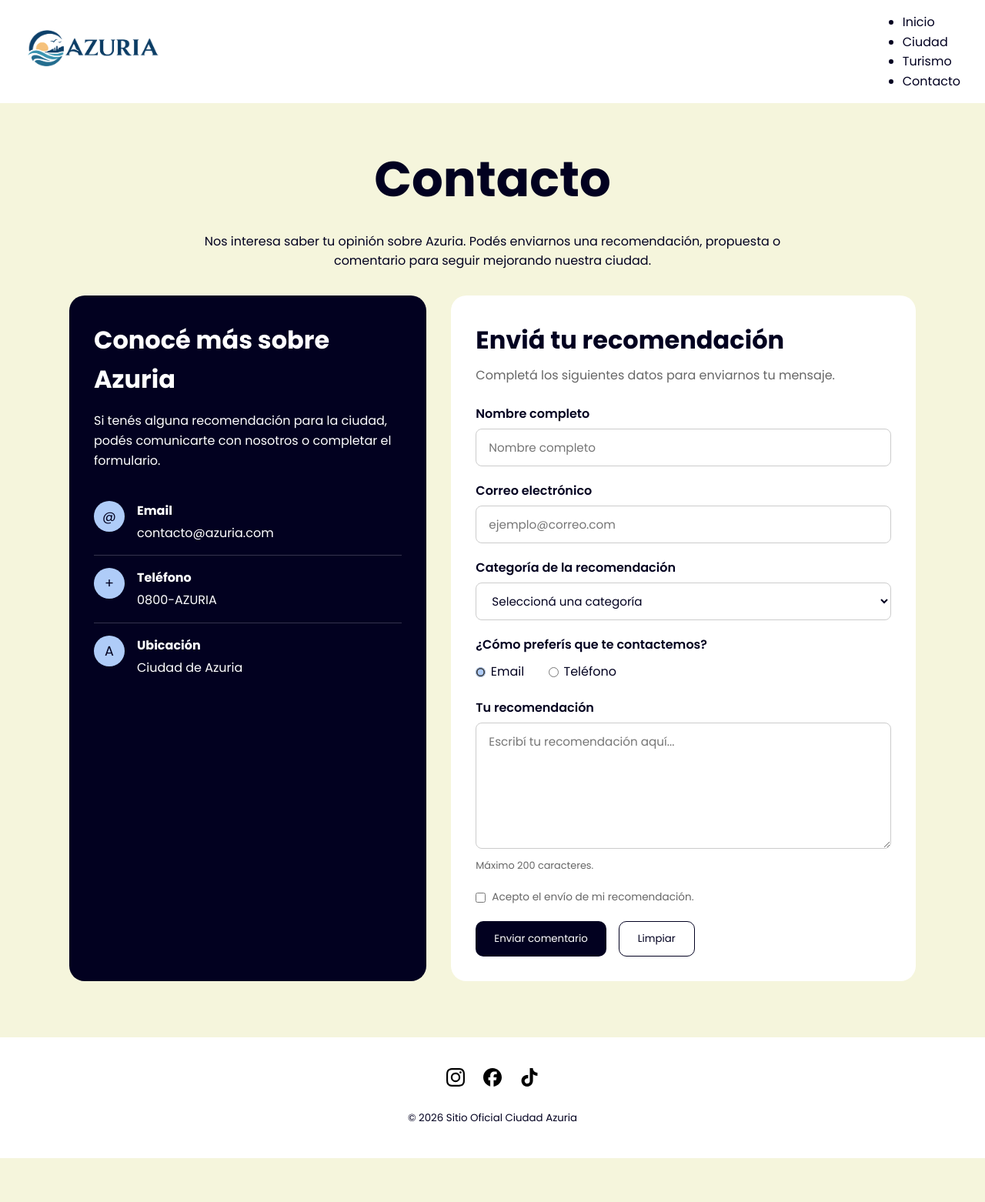
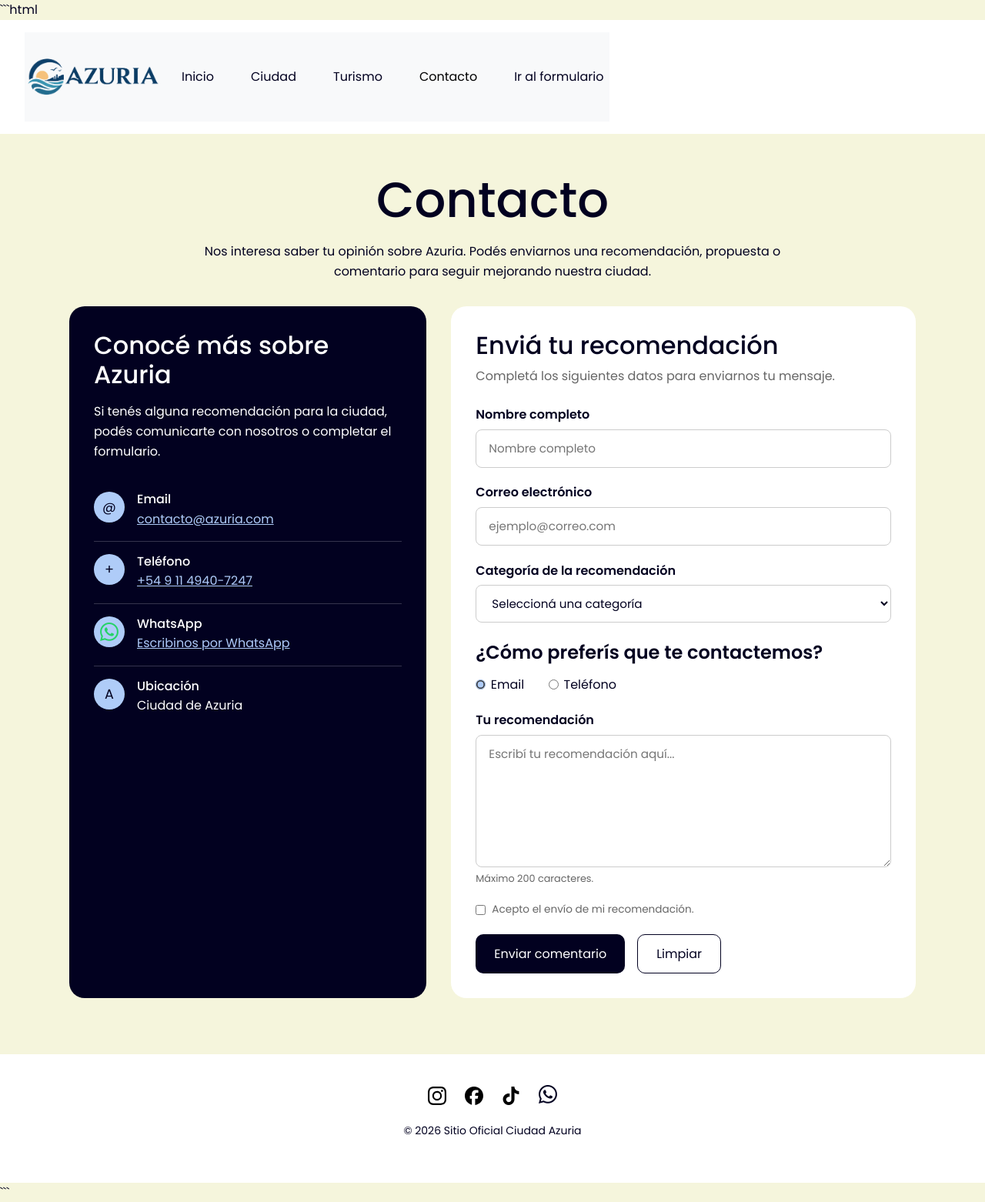
Before and after one commit to FacuAndino/azuria, a plain HTML site: page contacto.html in a window 1280 px wide. Shown: the whole page at 77% size. Before the commit the page ends 1505 px from the top, so only its background shows below. Drawn offline with nearby package versions, Linux system fonts and the light colour scheme.

Commit message:
Actualizacion de contacto y mejoras del sitio

````diff
--- a/contacto.html
+++ b/contacto.html
@@ -1,3 +1,4 @@
+ ```html
 <!DOCTYPE html>
 <html lang="es">
 
@@ -14,7 +15,13 @@
     <link rel="preconnect" href="https://fonts.gstatic.com" crossorigin>
     <link href="https://fonts.googleapis.com/css2?family=Poppins:wght@400;500;600;700&display=swap" rel="stylesheet">
 
-    <!-- CSS -->
+    <!-- Bootstrap -->
+    <link href="https://cdn.jsdelivr.net/npm/bootstrap@5.3.3/dist/css/bootstrap.min.css" rel="stylesheet">
+
+    <!-- Iconos Bootstrap -->
+    <link rel="stylesheet" href="https://cdn.jsdelivr.net/npm/bootstrap-icons@1.11.3/font/bootstrap-icons.min.css">
+
+    <!-- CSS propio -->
     <link rel="stylesheet" href="css/estilos.css">
 </head>
 
@@ -22,27 +29,53 @@
 
 <header>
 
-    <a href="index.html">
-        <img src="imagenes/logoAzuria.png" alt="Logo de Azuria" width="180">
-    </a>
+    <nav class="navbar navbar-expand-lg navbar-light bg-light" aria-label="Menú principal">
 
-    <nav aria-label="Menú principal" class="navbar">
-        <ul>
-            <li><a href="index.html">Inicio</a></li>
-            <li><a href="ciudad.html">Ciudad</a></li>
-            <li><a href="Lugares.html">Turismo</a></li>
-            <li><a href="contacto.html">Contacto</a></li>
-        </ul>
+        <a href="index.html" class="navbar-brand">
+            <img src="imagenes/logoAzuria.png" alt="Logo de Azuria" width="180">
+        </a>
+
+        <!-- Menú hamburguesa -->
+        <button class="navbar-toggler" type="button"
+            data-bs-toggle="collapse"
+            data-bs-target="#menuAzuria"
+            aria-controls="menuAzuria"
+            aria-expanded="false"
+            aria-label="Abrir menú">
+
+            <span class="navbar-toggler-icon"></span>
+        </button>
+
+        <div class="collapse navbar-collapse" id="menuAzuria">
+
+            <ul class="navbar-nav">
+                <li class="nav-item">
+                    <a class="nav-link" href="index.html">Inicio</a>
+                </li>
+
+                <li class="nav-item">
+                    <a class="nav-link" href="ciudad.html">Ciudad</a>
+                </li>
+
+                <li class="nav-item">
+                    <a class="nav-link" href="Lugares.html">Turismo</a>
+                </li>
+
+                <li class="nav-item">
+                    <a class="nav-link active" href="contacto.html">Contacto</a>
+                </li>
+
+                <li class="nav-item">
+                    <a class="nav-link" href="#formulario">Ir al formulario</a>
+                </li>
+            </ul>
+
+        </div>
     </nav>
 
 </header>
 
-
 <main>
-
-    <!--=================================
-        CONTACTO
-    =================================-->
 
     <section id="contacto">
 
@@ -57,6 +90,7 @@
             </p>
 
         </div>
+
         <div class="contacto-contenedor">
 
             <!-- Información de contacto -->
@@ -73,37 +107,65 @@
 
                 <div class="contacto-dato">
 
+                    <div class="icono-contacto">@</div>
+
+                    <div>
+                        <h3>Email</h3>
+                        <p>
+                            <a href="mailto:contacto@azuria.com">
+                                contacto@azuria.com
+                            </a>
+                        </p>
+                    </div>
+
+                </div>
+
+                <div class="contacto-dato">
+
+                    <div class="icono-contacto">+</div>
+
+                    <div>
+                        <h3>Teléfono</h3>
+                        <p>
+                            <a href="tel:+5491149407247">
+                                +54 9 11 4940-7247
+                            </a>
+                        </p>
+                    </div>
+
+                </div>
+
+                <!-- WhatsApp -->
+
+                <div class="contacto-dato">
+
                     <div class="icono-contacto">
-                        @
+                        <i class="bi bi-whatsapp" aria-hidden="true"></i>
                     </div>
 
                     <div>
-                        <h3>Email</h3>
-                        <p>contacto@azuria.com</p>
+                        <h3>WhatsApp</h3>
+
+                        <p>
+                            <a href="https://wa.me/5491149407247?text=Hola%2C%20quisiera%20consultar%20sobre%20Azuria."
+                               target="_blank"
+                               rel="noopener noreferrer">
+                                Escribinos por WhatsApp
+                            </a>
+                        </p>
                     </div>
 
                 </div>
+
                 <div class="contacto-dato">
 
-                    <div class="icono-contacto">
-                        +
-                    </div>
+                    <div class="icono-contacto">A</div>
 
-                    <div>
-                        <h3>Teléfono</h3>
-                        <p>0800-AZURIA</p>
-                    </div>
-
-                </div>
-                <div class="contacto-dato">
-
-                    <div class="icono-contacto">
-                        A
-                    </div>
                     <div>
                         <h3>Ubicación</h3>
                         <p>Ciudad de Azuria</p>
                     </div>
+
                 </div>
 
             </article>
@@ -111,7 +173,7 @@
 
             <!-- Formulario -->
 
-            <article class="contacto-formulario">
+            <article class="contacto-formulario" id="formulario">
 
                 <h2>Enviá tu recomendación</h2>
 
@@ -130,10 +192,10 @@
                             id="nombre"
                             name="nombre"
                             placeholder="Nombre completo"
-                            required
-                        >
+                            required>
 
                     </div>
+
                     <div class="campo">
 
                         <label for="email">Correo electrónico</label>
@@ -143,10 +205,10 @@
                             id="email"
                             name="email"
                             placeholder="ejemplo@correo.com"
-                            required
-                        >
+                            required>
 
                     </div>
+
                     <div class="campo">
 
                         <label for="categoria">
@@ -165,84 +227,138 @@
                             <option value="otro">Otro</option>
 
                         </select>
+
                     </div>
+
                     <fieldset class="preferencia">
 
                         <legend>¿Cómo preferís que te contactemos?</legend>
 
                         <div class="opciones-radio">
+
                             <label>
                                 <input type="radio" name="contacto" value="email" checked>
                                 Email
                             </label>
+
                             <label>
                                 <input type="radio" name="contacto" value="telefono">
                                 Teléfono
                             </label>
+
                         </div>
+
                     </fieldset>
+
                     <div class="campo">
+
                         <label for="comentario">
                             Tu recomendación
                         </label>
+
                         <textarea
                             name="comentario"
                             id="comentario"
                             rows="6"
                             maxlength="200"
                             placeholder="Escribí tu recomendación aquí..."
-                            required
-                        ></textarea>
+                            required></textarea>
+
                         <small>
                             Máximo 200 caracteres.
                         </small>
+
                     </div>
+
                     <div class="aceptacion">
+
                         <label>
                             <input type="checkbox" name="aceptar" required>
                             Acepto el envío de mi recomendación.
                         </label>
+
                     </div>
+
                     <div class="botones-formulario">
+
                         <button type="submit" class="boton-contacto">
                             Enviar comentario
                         </button>
+
                         <button type="reset" class="boton-limpiar">
                             Limpiar
                         </button>
+
                     </div>
+
                 </form>
+
             </article>
+
         </div>
+
     </section>
+
 </main>
 
-<!--#################
- FOOTER
-###################-->
+
+<!-- FOOTER -->
 
 <footer>
+
     <nav aria-label="Redes sociales">
+
         <ul>
+
             <li>
-                <a href="https://www.instagram.com" target="_blank">
+                <a href="https://www.instagram.com"
+                   target="_blank"
+                   rel="noopener noreferrer"
+                   aria-label="Instagram">
                     <img src="imagenes/instagram.svg" alt="Instagram de Azuria" width="24">
                 </a>
             </li>
+
             <li>
-                <a href="https://www.facebook.com" target="_blank">
+                <a href="https://www.facebook.com"
+                   target="_blank"
+                   rel="noopener noreferrer"
+                   aria-label="Facebook">
                     <img src="imagenes/facebook.svg" alt="Facebook de Azuria" width="24">
                 </a>
             </li>
+
             <li>
-                <a href="https://www.tiktok.com" target="_blank">
-                    <img src="imagenes/tiktok.svg" alt="TikTok de Azuria" width="24">  </a>
+                <a href="https://www.tiktok.com"
+                   target="_blank"
+                   rel="noopener noreferrer"
+                   aria-label="TikTok">
+                    <img src="imagenes/tiktok.svg" alt="TikTok de Azuria" width="24">
+                </a>
             </li>
+
+            <li>
+                <a href="https://wa.me/5491149407247"
+                   target="_blank"
+                   rel="noopener noreferrer"
+                   aria-label="Contactar por WhatsApp">
+                    <i class="bi bi-whatsapp" aria-hidden="true"></i>
+                </a>
+            </li>
+
         </ul>
+
     </nav>
+
     <p>
         <small>&copy; 2026 Sitio Oficial Ciudad Azuria</small>
     </p>
+
 </footer>
+
+<!-- Bootstrap JS al final del body -->
+<script src="https://cdn.jsdelivr.net/npm/bootstrap@5.3.3/dist/js/bootstrap.bundle.min.js"></script>
+
 </body>
 </html>
+```
--- a/css/estilos.css
+++ b/css/estilos.css
@@ -577,3 +577,79 @@ footer img:hover {
         display: block;
     }
 }
+
+/*=================================
+  CONTACTO - ENLACES
+=================================*/
+
+.contacto-info a {
+    color: var(--celeste);
+    text-decoration: underline;
+    transition: color 0.3s ease;
+}
+
+.contacto-info a:hover {
+    color: var(--blanco);
+}
+
+/* Icono WhatsApp */
+
+.contacto-info .bi-whatsapp,
+footer .bi-whatsapp {
+    font-size: 1.5rem;
+}
+
+/* Color verde del icono de WhatsApp */
+
+.icono-contacto .bi-whatsapp {
+    color: #25D366;
+}
+
+footer a {
+    color: var(--Azul-oscuro);
+    transition: transform 0.3s ease;
+}
+
+footer a:hover {
+    color: #25D366;
+    transform: scale(1.15);
+}
+
+/*=================================
+  FLEXBOX RESPONSIVE
+=================================*/
+
+.flex-container {
+    display: flex;
+    flex-wrap: wrap;
+    gap: 1.5rem;
+    padding: 2rem;
+}
+
+.flex-item {
+    flex: 1 1 250px;
+    padding: 1.5rem;
+    background-color: var(--blanco);
+    border-radius: 15px;
+}
+
+/*=================================
+  RESPONSIVE CONTACTO
+=================================*/
+
+@media (max-width: 768px) {
+
+    .contacto-contenedor {
+        grid-template-columns: 1fr;
+    }
+
+    .contacto-info,
+    .contacto-formulario {
+        padding: 1.5rem;
+    }
+
+    .hero-texto {
+        left: 1rem;
+        right: 1rem;
+    }
+}
````
